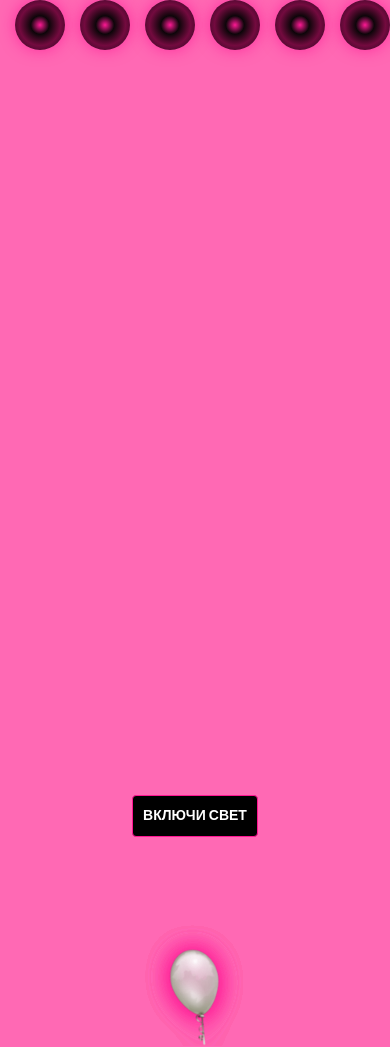
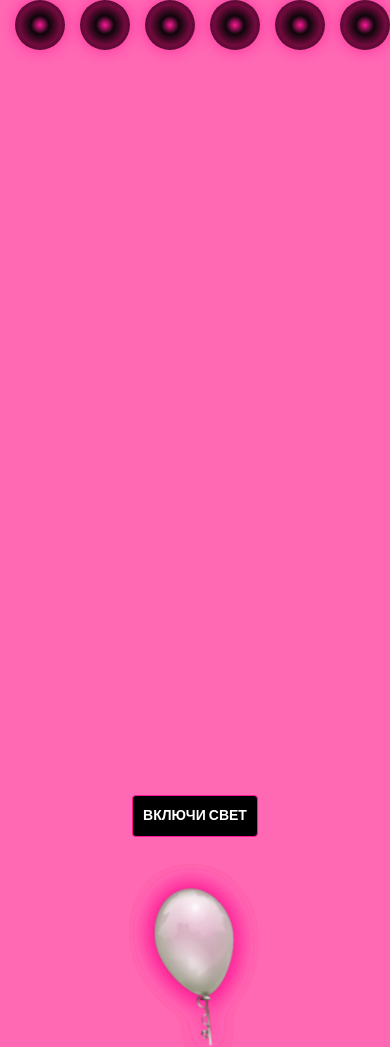
Before and after one commit to zm8011190-cell/alyona-s-gift, a website: page Birthday-master/index.html in a window 390 px wide. Drawn offline with nearby package versions, Linux system fonts and the light colour scheme.

Commit message:
what is wrong

```diff
--- a/Birthday-master/effect.js
+++ b/Birthday-master/effect.js
@@ -33,7 +33,7 @@ $('document').ready(function(){
 
 		function placeBalloonRow(animate) {
 			var center = $(window).width()/2;
-			var gap = Math.min(56, ($(window).width()-50)/5);
+			var gap = Math.min(120, ($(window).width()-120)/5);
 			var firstLeft = center - (gap * 2.5);
 			var positions = [
 				{top:430, left:firstLeft},
--- a/Birthday-master/stylesheet.css
+++ b/Birthday-master/stylesheet.css
@@ -1359,26 +1359,26 @@ audio {
 	bottom: -200px;
 	opacity: 0.6;
 	z-index: 99;
-	width: 64px;
-	height: 117px;
+	width: 110px;
+	height: 201px;
 	background-repeat: no-repeat no-repeat;
-	background-size: 64px 117px;
+	background-size: 110px 201px;
 	left: 50%;
-	margin-left: -32px;
+	margin-left: -55px;
 	transform: none;
 }
 
 @media (max-width: 600px) {
 	.balloons {
-		width: 52px;
-		height: 95px;
-		background-size: 52px 95px;
-		margin-left: -26px;
+		width: 86px;
+		height: 157px;
+		background-size: 86px 157px;
+		margin-left: -43px;
 	}
 
 	.balloons h2 {
-		top: 20px;
-		font-size: 27px;
+		top: 32px;
+		font-size: 34px;
 	}
 }
 .balloons h2 {
@@ -1386,10 +1386,10 @@ audio {
 	font-family: 'Signika', sans-serif;
 	position: absolute;
 	left: 0;
-	top: 28px;
+	top: 48px;
 	width: 100%;
 	margin: 0;
-	font-size: 34px;
+	font-size: 48px;
 	font-weight: 700;
 	color: #FFFFFF;
 	text-shadow: 2px 2px 0 #000000, 0 0 8px #FF1493;
```
